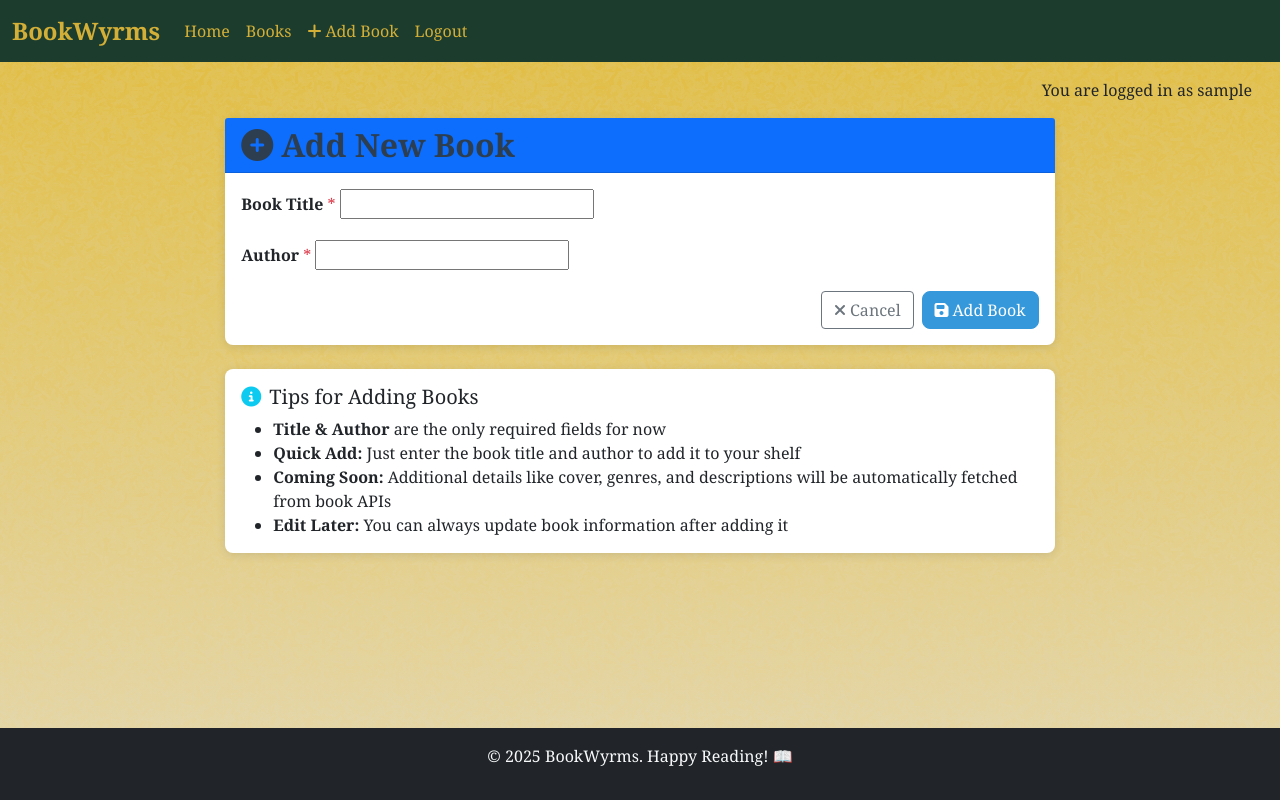
After one commit to ShuaybAi/bookwyrms, a Django app: page /add-book/ in a window 1280 px wide. The commit adds this page. Run offline with Django 5.2, Linux system fonts and the light colour scheme; the visitor is signed in with stand-in values (Sample User, id 1); some libraries are stand-ins or nearby versions.

Commit message:
add add_book page

```diff
--- a/books/models.py
+++ b/books/models.py
@@ -14,7 +14,7 @@ class Book(models.Model):
     user = models.ForeignKey(CustomUser, on_delete=models.CASCADE, related_name="books")
     title = models.CharField(max_length=200)
     author = models.CharField(max_length=100)
-    published = models.DateField()
+    published = models.DateField(blank=True, null=True)
     cover = CloudinaryField('cover', blank=True, null=True)
     genres = models.CharField(max_length=300, blank=True)
     description = models.TextField(blank=True)
--- /dev/null
+++ b/books/templates/books/add_book.html
@@ -0,0 +1,131 @@
+{% extends "base.html" %}
+
+{% block title %}Add Book - BookWyrms{% endblock %}
+
+{% block content %}
+<div class="row justify-content-center">
+    <div class="col-lg-8">
+        <div class="card shadow-soft">
+            <div class="card-header bg-primary text-white">
+                <h2 class="card-title mb-0">
+                    <i class="fas fa-plus-circle me-2"></i>Add New Book
+                </h2>
+            </div>
+            <div class="card-body">
+                <form method="post">
+                    {% csrf_token %}
+
+                    <!-- Title Field -->
+                    <div class="mb-3">
+                        <label for="{{ form.title.id_for_label }}" class="form-label">
+                            <strong>Book Title</strong> <span class="text-danger">*</span>
+                        </label>
+                        {{ form.title }}
+                        {% if form.title.errors %}
+                            <div class="text-danger small mt-1">
+                                {{ form.title.errors }}
+                            </div>
+                        {% endif %}
+                    </div>
+
+                    <!-- Author Field -->
+                    <div class="mb-3">
+                        <label for="{{ form.author.id_for_label }}" class="form-label">
+                            <strong>Author</strong> <span class="text-danger">*</span>
+                        </label>
+                        {{ form.author }}
+                        {% if form.author.errors %}
+                            <div class="text-danger small mt-1">
+                                {{ form.author.errors }}
+                            </div>
+                        {% endif %}
+                    </div>
+
+                    {% comment %} <!-- Published Date Field -->
+                    <div class="row mb-3">
+                        <div class="col-md-6">
+                            <label for="{{ form.published.id_for_label }}" class="form-label">
+                                <strong>Published Date</strong>
+                            </label>
+                            {{ form.published }}
+                            {% if form.published.errors %}
+                                <div class="text-danger small mt-1">
+                                    {{ form.published.errors }}
+                                </div>
+                            {% endif %}
+                            <div class="form-text">Format: YYYY-MM-DD</div>
+                        </div>
+
+                        <!-- Genres Field -->
+                        <div class="col-md-6">
+                            <label for="{{ form.genres.id_for_label }}" class="form-label">
+                                <strong>Genres</strong>
+                            </label>
+                            {{ form.genres }}
+                            {% if form.genres.errors %}
+                                <div class="text-danger small mt-1">
+                                    {{ form.genres.errors }}
+                                </div>
+                            {% endif %}
+                            <div class="form-text">Separate multiple genres with commas</div>
+                        </div>
+                    </div>
+
+                    <!-- Cover Image Field -->
+                    <div class="mb-3">
+                        <label for="{{ form.cover.id_for_label }}" class="form-label">
+                            <strong>Book Cover</strong>
+                        </label>
+                        {{ form.cover }}
+                        {% if form.cover.errors %}
+                            <div class="text-danger small mt-1">
+                                {{ form.cover.errors }}
+                            </div>
+                        {% endif %}
+                        <div class="form-text">Upload a cover image for your book (optional)</div>
+                    </div>
+
+                    <!-- Description Field -->
+                    <div class="mb-3">
+                        <label for="{{ form.description.id_for_label }}" class="form-label">
+                            <strong>Description</strong>
+                        </label>
+                        {{ form.description }}
+                        {% if form.description.errors %}
+                            <div class="text-danger small mt-1">
+                                {{ form.description.errors }}
+                            </div>
+                        {% endif %}
+                        <div class="form-text">A brief description of the book (optional)</div>
+                    </div> {% endcomment %}
+
+                    <!-- Form Actions -->
+                    <div class="d-flex gap-2 justify-content-end">
+                        <a href="{% url 'home' %}" class="btn btn-outline-secondary">
+                            <i class="fas fa-times me-1"></i>Cancel
+                        </a>
+                        <button type="submit" class="btn btn-primary">
+                            <i class="fas fa-save me-1"></i>Add Book
+                        </button>
+                    </div>
+                </form>
+            </div>
+        </div>
+
+        <!-- Instructions Card -->
+        <div class="card mt-4 shadow-soft">
+            <div class="card-body">
+                <h5 class="card-title">
+                    <i class="fas fa-info-circle text-info me-2"></i>Tips for Adding Books
+                </h5>
+                <ul class="mb-0">
+                    <li><strong>Title & Author</strong> are the only required fields for now</li>
+                    <li><strong>Quick Add:</strong> Just enter the book title and author to add it to your shelf</li>
+                    <li><strong>Coming Soon:</strong> Additional details like cover, genres, and descriptions will be automatically fetched from book APIs</li>
+                    <li><strong>Edit Later:</strong> You can always update book information after adding it</li>
+                </ul>
+            </div>
+        </div>
+    </div>
+</div>
+{% endblock %}
--- a/books/urls.py
+++ b/books/urls.py
@@ -5,4 +5,5 @@ from . import views
 urlpatterns = [
     path('', views.BookList.as_view(), name='home'),
     path('book/<int:pk>/', views.book_detail, name='book_detail'),
+    path('add-book/', views.add_book, name='add_book'),
 ]
--- a/books/views.py
+++ b/books/views.py
@@ -1,8 +1,9 @@
 """Views for the books app."""
-from django.shortcuts import render, get_object_or_404, reverse
+from django.shortcuts import render, get_object_or_404, redirect
 from django.http import HttpResponseRedirect
 from django.views import generic
 from django.contrib import messages
+from django.contrib.auth.decorators import login_required
 from .models import Book, Review, Comment
 from .forms import BookForm, ReviewForm, CommentForm
 
@@ -38,6 +39,26 @@ def book_detail(request, pk):
 #     else:
 #         form = BookForm()
 #     return render(request, 'add_book.html', {'form': form})
+@login_required
+def add_book(request):
+    """View to add a new book."""
+    if request.method == "POST":
+        book_form = BookForm(data=request.POST)
+        if book_form.is_valid():
+            book = book_form.save(commit=False)
+            book.user = request.user  # Assign the current user as the book owner
+            book.save()
+            messages.add_message(
+                request, messages.SUCCESS,
+                f'"{book.title}" has been added to your shelf!'
+            )
+            return redirect('book_detail', pk=book.pk)
+    else:
+        book_form = BookForm()
+
+    return render(
+        request,
+        'books/add_book.html', {'form': book_form})
 
 # def add_review(request, book_id):
 #     """View to add a review to a book."""
--- a/templates/base.html
+++ b/templates/base.html
@@ -1,6 +1,7 @@
 {% load static %}
 
 {% url 'home' as home_url %}
+{% url 'book_list' as book_list_url %}
 {% url 'account_login' as login_url %}
 {% url 'account_signup' as signup_url %}
 {% url 'account_logout' as logout_url %}
@@ -14,6 +15,15 @@
     <meta name="viewport" content="width=device-width, initial-scale=1.0">
     <title>{% block title %}BookWyrms{% endblock %}</title>
 
+    <!-- Favicons generated by favicon.io -->
+    <link rel="icon" type="image/x-icon" href="{% static 'images/favicons/favicon.ico' %}">
+    <link rel="icon" type="image/png" sizes="192x192" href="{% static 'images/favicons/android-chrome-192x192.png' %}">
+    <link rel="icon" type="image/png" sizes="32x32" href="{% static 'images/favicons/favicon-32x32.png' %}">
+    <link rel="icon" type="image/png" sizes="16x16" href="{% static 'images/favicons/favicon-16x16.png' %}">
+    <link rel="apple-touch-icon" sizes="180x180" href="{% static 'images/favicons/apple-touch-icon.png' %}">
+    <link rel="manifest" href="{% static 'images/favicons/site.webmanifest' %}">
+    <meta name="theme-color" content="#1C3D2E">
+
     <!-- Bootstrap CSS -->
     <link href="https://cdn.jsdelivr.net/npm/bootstrap@5.1.3/dist/css/bootstrap.min.css" rel="stylesheet">
 
@@ -24,7 +34,7 @@
     {% block extra_css %}{% endblock %}
 </head>
 
-<body>
+<body class="d-flex flex-column min-vh-100">
     <!-- Navigation -->
     <nav class="navbar navbar-expand-lg">
         <div class="container-fluid">
@@ -50,12 +60,14 @@
                     </li> {% endcomment %}
                     {% if user.is_authenticated %}
                     <li class="nav-item">
+                        <a class="nav-link {% if request.path == add_book_url %}active{% endif %}"
+                            aria-current="page" href="{% url 'add_book' %}">
+                            <i class="fas fa-plus"></i> Add Book
+                        </a>
+                    </li>
+                    <li class="nav-item">
                         <a class="nav-link {% if request.path == logout_url %}active{% endif %}"
                             aria-current="page" href="{% url 'account_logout' %}">Logout</a>
-                    </li>
-                    <li class="nav-item">
-                        <a class="nav-link {% if request.path == home_url %}active{% endif %}"
-                            aria-current="page" href="{% url 'home' %}">Add Book</a>
                     </li>
                     {% else %}
                     <li class="nav-item">
@@ -89,8 +101,8 @@
     </div>
 
     <!-- Main Content -->
-    <main class="flex-shrink-0 main-bg">
-        <div class="container-fluid">
+    <main class="flex-fill main-bg">
+        <div class="container-fluid pb-5 mb-3">
             <p class ="text-end m-3">
             {% if user.is_authenticated %}
                 You are logged in as {{ user }}
@@ -106,11 +118,14 @@
     </main>
 
     <!-- Footer -->
-    <footer class="bg-dark text-light text-center py-3 mt-5">
+    <footer class="bg-dark text-light text-center py-3 mt-auto">
         <div class="container">
             <p>&copy; 2025 BookWyrms. Happy Reading! 📖</p>
         </div>
     </footer>
+
+    <!-- Font Awesome kit -->
+    <script src="https://kit.fontawesome.com/57c9e736be.js" crossorigin="anonymous"></script>
 
     <!-- Bootstrap JS -->
     <script src="https://cdn.jsdelivr.net/npm/bootstrap@5.1.3/dist/js/bootstrap.bundle.min.js"></script>
```
Also changed, not shown: books/forms.py (+28 -0 lines), books/migrations/0002_alter_book_published.py (added).
